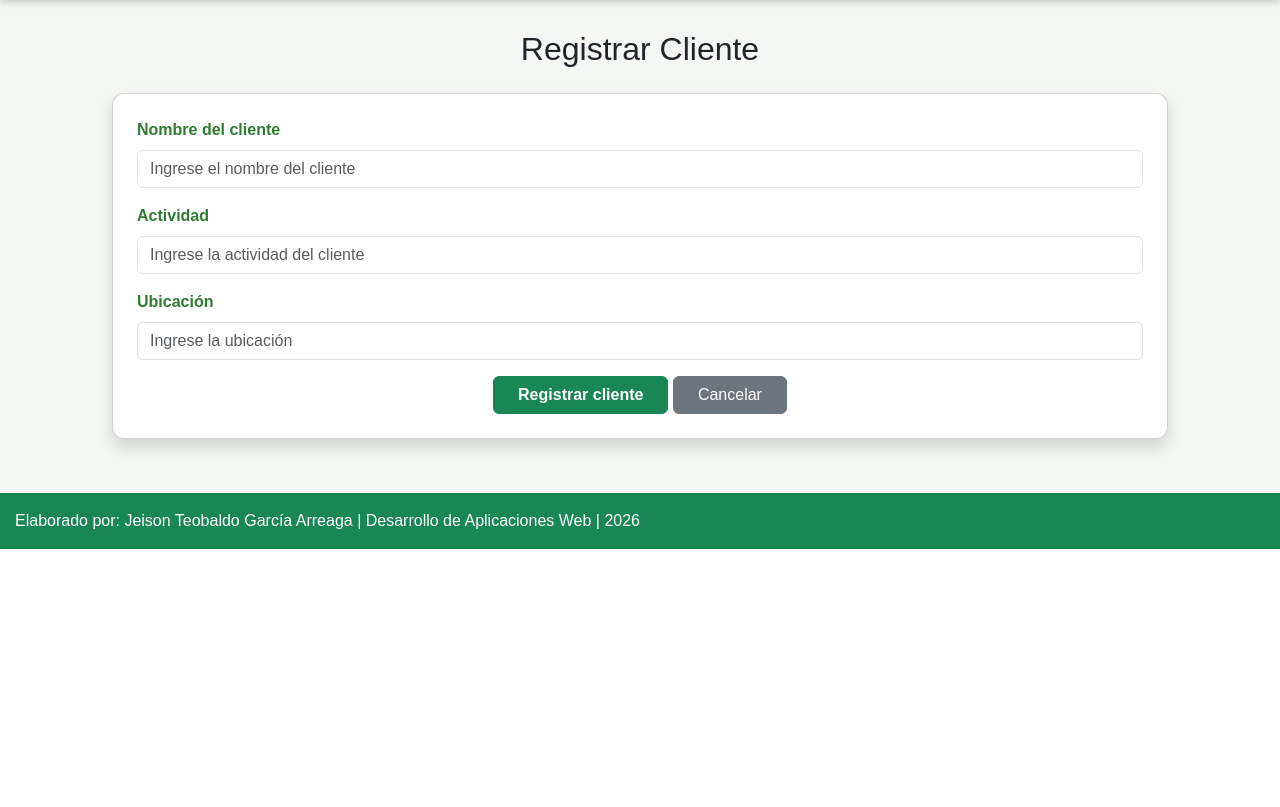
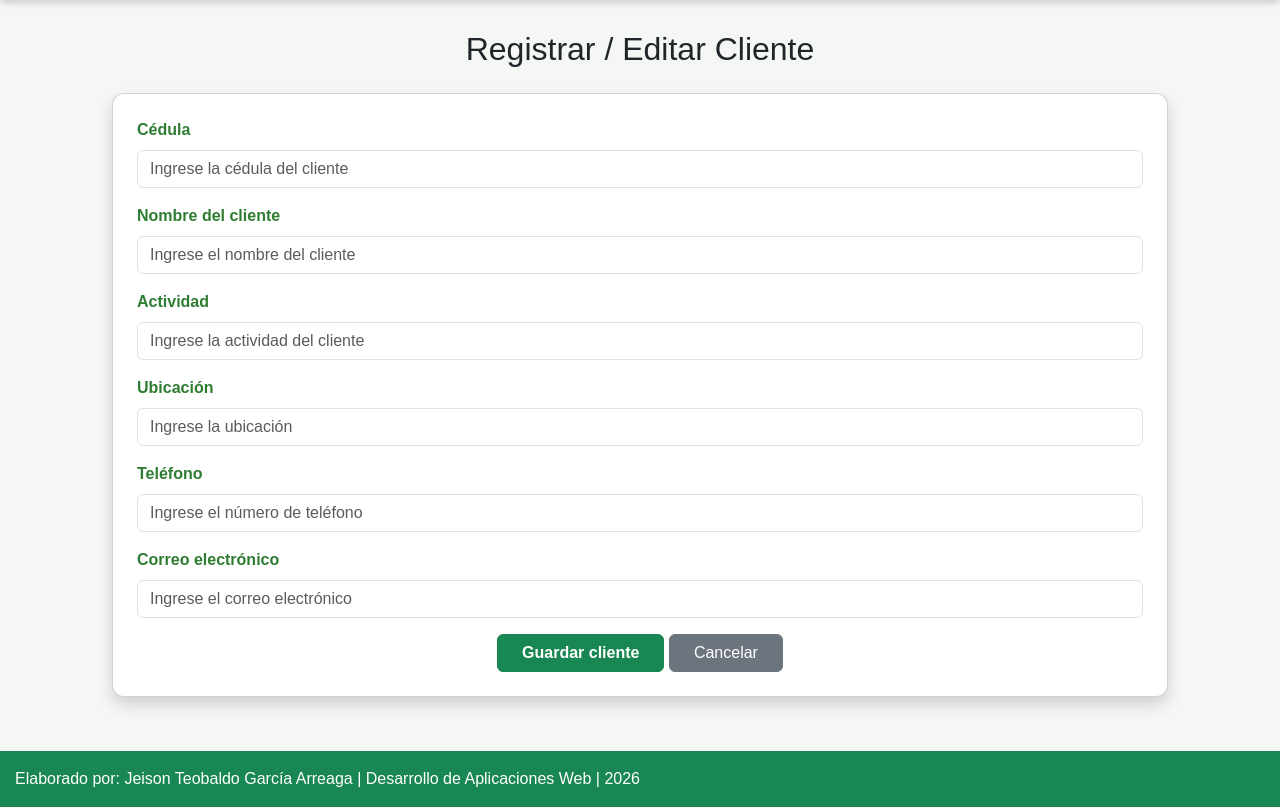
Before and after one commit to JeisonG2003/Desarrollo-Aplicaciones-Web-General, a Flask app: page /clientes/nuevo in a window 1280 px wide. Shown: the part 261-1068 px from the top of the page. Before the commit the page ends 810 px from the top, so only its background shows below. Run offline with Flask 3, Linux system fonts and the light colour scheme; the visitor is signed in with stand-in values (Sample User, id 1); some libraries are stand-ins or nearby versions.

Commit message:
Proyecto Integrador U4 (Semana 15): CRUD en PostgreSQL

```diff
--- a/app.py
+++ b/app.py
@@ -470,12 +470,15 @@ def nuevo_cliente():
 
         cursor.execute("""
             INSERT INTO clientes
-            (nombre, actividad, ubicacion)
-            VALUES (%s, %s, %s)
+            (nombre, actividad, ubicacion, cedula, telefono, correo)
+            VALUES (%s, %s, %s, %s, %s, %s)
         """, (
             form.nombre.data,
             form.actividad.data,
-            form.ubicacion.data
+            form.ubicacion.data,
+            form.cedula.data,
+            form.telefono.data,
+            form.correo.data
         ))
 
         conn.commit()
@@ -525,6 +528,9 @@ def editar_cliente(id_cliente):
         form.nombre.data = cliente["nombre"]
         form.actividad.data = cliente["actividad"]
         form.ubicacion.data = cliente["ubicacion"]
+        form.cedula.data = cliente["cedula"]
+        form.telefono.data = cliente["telefono"]
+        form.correo.data = cliente["correo"]
 
     if form.validate_on_submit():
 
@@ -535,12 +541,18 @@ def editar_cliente(id_cliente):
             UPDATE clientes
             SET nombre = %s,
                 actividad = %s,
-                ubicacion = %s
+                ubicacion = %s,
+                cedula = %s,
+                telefono = %s,
+                correo = %s
             WHERE id_cliente = %s
         """, (
             form.nombre.data,
             form.actividad.data,
             form.ubicacion.data,
+            form.cedula.data,
+            form.telefono.data,
+            form.correo.data,
             id_cliente
         ))
 
--- a/forms/cliente_form.py
+++ b/forms/cliente_form.py
@@ -1,9 +1,21 @@
 from flask_wtf import FlaskForm
 from wtforms import StringField, SubmitField
-from wtforms.validators import DataRequired, Length
+from wtforms.validators import DataRequired, Length, Email, Optional
 
 
 class ClienteForm(FlaskForm):
+
+    cedula = StringField(
+        "Cédula",
+        validators=[
+            Optional(),
+            Length(
+                min=10,
+                max=20,
+                message="La cédula debe tener entre 10 y 20 caracteres."
+            )
+        ]
+    )
 
     nombre = StringField(
         "Nombre del cliente",
@@ -47,4 +59,30 @@ class ClienteForm(FlaskForm):
         ]
     )
 
-    enviar = SubmitField("Registrar cliente")
+    telefono = StringField(
+        "Teléfono",
+        validators=[
+            Optional(),
+            Length(
+                min=7,
+                max=20,
+                message="El teléfono debe tener entre 7 y 20 caracteres."
+            )
+        ]
+    )
+
+    correo = StringField(
+        "Correo electrónico",
+        validators=[
+            Optional(),
+            Email(
+                message="Ingrese un correo electrónico válido."
+            ),
+            Length(
+                max=100,
+                message="El correo no puede superar los 100 caracteres."
+            )
+        ]
+    )
+
+    enviar = SubmitField("Guardar cliente")
--- a/templates/formulario_cliente.html
+++ b/templates/formulario_cliente.html
@@ -9,7 +9,7 @@ Registrar Cliente - AgroTech
 <section class="seccion">
 
     <h2 class="text-center mb-4">
-        Registrar Cliente
+        Registrar / Editar Cliente
     </h2>
 
     <div class="card shadow p-4">
@@ -20,84 +20,72 @@ Registrar Cliente - AgroTech
             {{ form.hidden_tag() }}
 
 
+            <!-- CÉDULA -->
+            <div class="mb-3">
+                {{ form.cedula.label(class="form-label") }}
+                {{ form.cedula(class="form-control", placeholder="Ingrese la cédula del cliente") }}
+                {% for error in form.cedula.errors %}
+                    <div class="text-danger mt-1">{{ error }}</div>
+                {% endfor %}
+            </div>
+
+
             <!-- NOMBRE -->
             <div class="mb-3">
-
                 {{ form.nombre.label(class="form-label") }}
-
-                {{ form.nombre(
-                    class="form-control",
-                    placeholder="Ingrese el nombre del cliente"
-                ) }}
-
+                {{ form.nombre(class="form-control", placeholder="Ingrese el nombre del cliente") }}
                 {% for error in form.nombre.errors %}
-
-                    <div class="text-danger mt-1">
-                        {{ error }}
-                    </div>
-
+                    <div class="text-danger mt-1">{{ error }}</div>
                 {% endfor %}
-
             </div>
 
 
             <!-- ACTIVIDAD -->
             <div class="mb-3">
-
                 {{ form.actividad.label(class="form-label") }}
-
-                {{ form.actividad(
-                    class="form-control",
-                    placeholder="Ingrese la actividad del cliente"
-                ) }}
-
+                {{ form.actividad(class="form-control", placeholder="Ingrese la actividad del cliente") }}
                 {% for error in form.actividad.errors %}
-
-                    <div class="text-danger mt-1">
-                        {{ error }}
-                    </div>
-
+                    <div class="text-danger mt-1">{{ error }}</div>
                 {% endfor %}
-
             </div>
 
 
             <!-- UBICACIÓN -->
             <div class="mb-3">
+                {{ form.ubicacion.label(class="form-label") }}
+                {{ form.ubicacion(class="form-control", placeholder="Ingrese la ubicación") }}
+                {% for error in form.ubicacion.errors %}
+                    <div class="text-danger mt-1">{{ error }}</div>
+                {% endfor %}
+            </div>
 
-                {{ form.ubicacion.label(class="form-label") }}
 
-                {{ form.ubicacion(
-                    class="form-control",
-                    placeholder="Ingrese la ubicación"
-                ) }}
+            <!-- TELÉFONO -->
+            <div class="mb-3">
+                {{ form.telefono.label(class="form-label") }}
+                {{ form.telefono(class="form-control", placeholder="Ingrese el número de teléfono") }}
+                {% for error in form.telefono.errors %}
+                    <div class="text-danger mt-1">{{ error }}</div>
+                {% endfor %}
+            </div>
 
-                {% for error in form.ubicacion.errors %}
 
-                    <div class="text-danger mt-1">
-                        {{ error }}
-                    </div>
-
+            <!-- CORREO -->
+            <div class="mb-3">
+                {{ form.correo.label(class="form-label") }}
+                {{ form.correo(class="form-control", placeholder="Ingrese el correo electrónico") }}
+                {% for error in form.correo.errors %}
+                    <div class="text-danger mt-1">{{ error }}</div>
                 {% endfor %}
-
             </div>
 
 
             <!-- BOTONES -->
             <div class="text-center">
-
-                {{ form.enviar(
-                    class="btn btn-success px-4"
-                ) }}
-
-                <a
-                    href="{{ url_for('clientes') }}"
-                    class="btn btn-secondary px-4">
-
+                {{ form.enviar(class="btn btn-success px-4") }}
+                <a href="{{ url_for('clientes') }}" class="btn btn-secondary px-4">
                     Cancelar
-
                 </a>
-
             </div>
 
         </form>
```
Also changed, not shown: forms/proveedor_form.py (+28 -2 lines), templates/clientes.html (+12 -47 lines), templates/formulario_proveedor.html (+44 -2 lines), templates/proveedores.html (+7 -1 lines).
